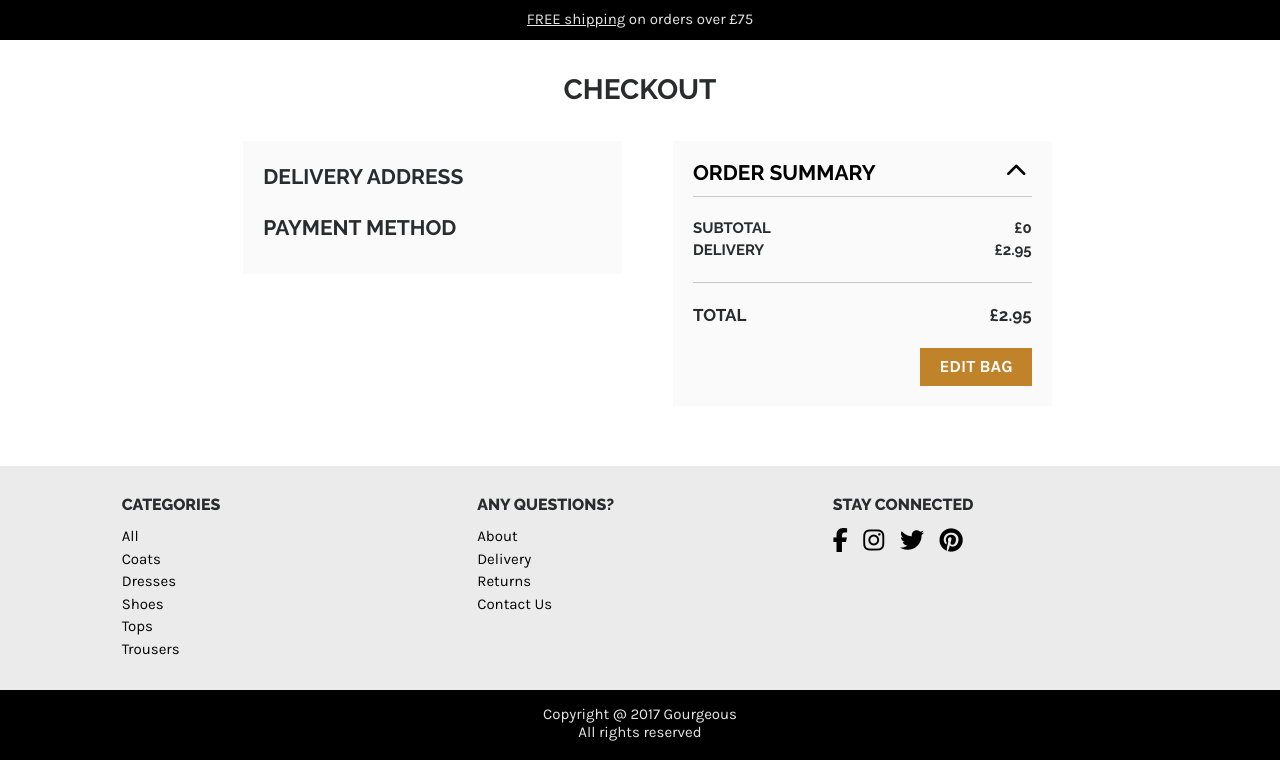
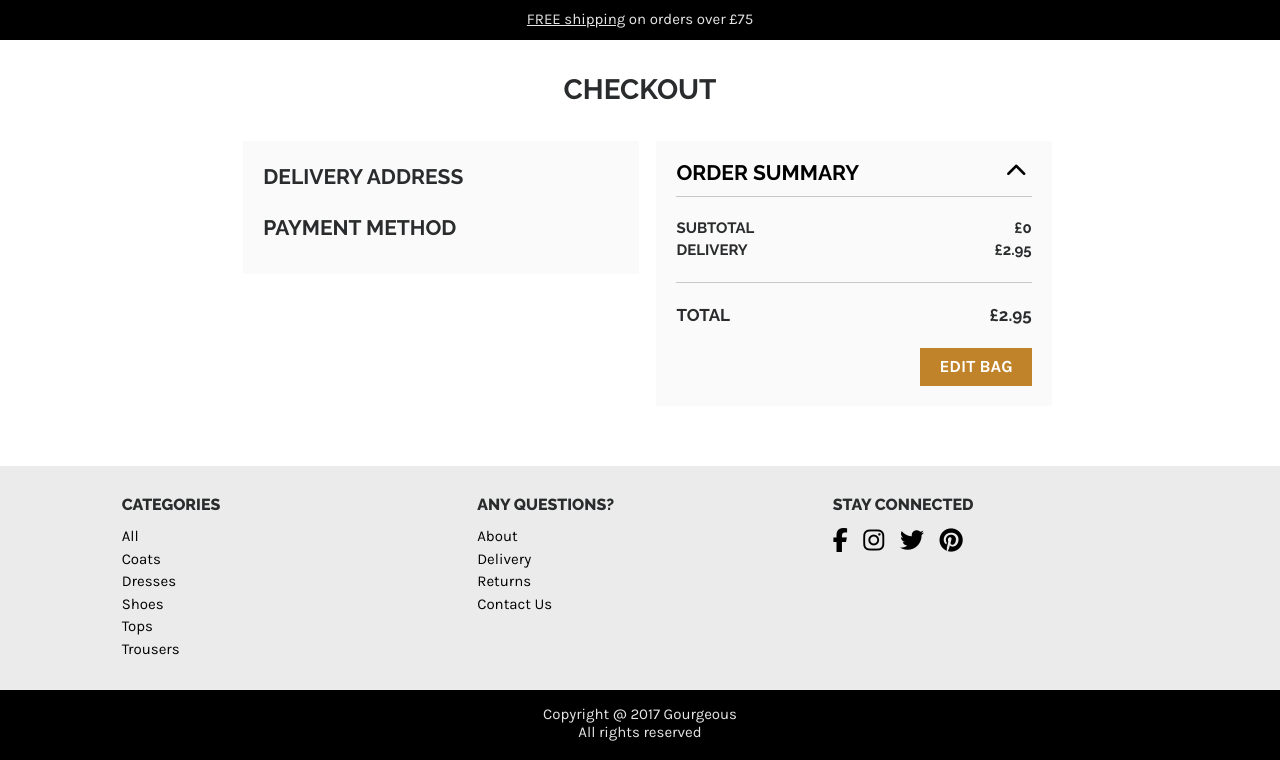
Before and after one commit to tatjanakolhapure/gorgeous-online-shop, a Django app: template templates/checkout.html in a window 1280 px wide. Shown: the part 115-875 px from the top of the page. Run offline with Django 3.2, Linux system fonts and the light colour scheme; the template is opened without the code that fills it, so the values that code supplies are empty; parts of the project's set-up code (start-up, migrations or seed data) failed here and were passed over; some libraries are stand-ins or nearby versions.

Commit message:
update width for containers

```diff
--- a/static/css/custom.css
+++ b/static/css/custom.css
@@ -2187,7 +2187,7 @@ body {
     }
 
     .checkout-container {
-        width: 46%;
+        width: 48%;
         padding: 20px;
         margin: 0 15px;
     }
```
